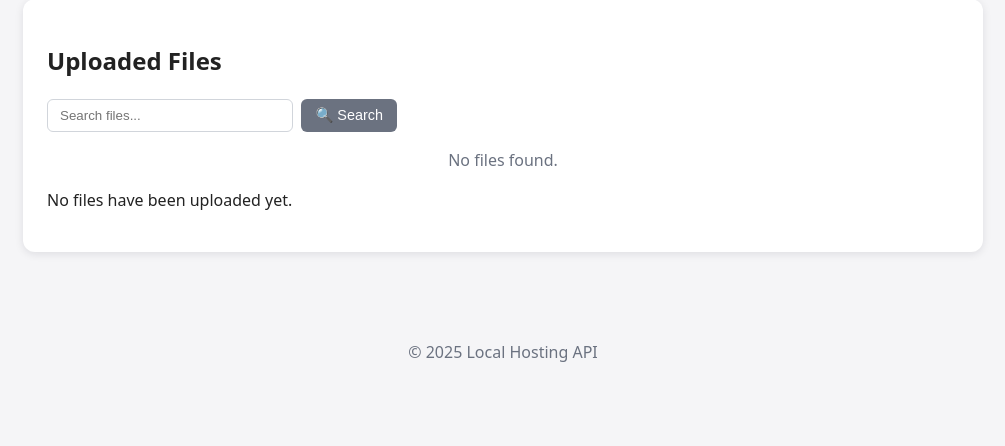
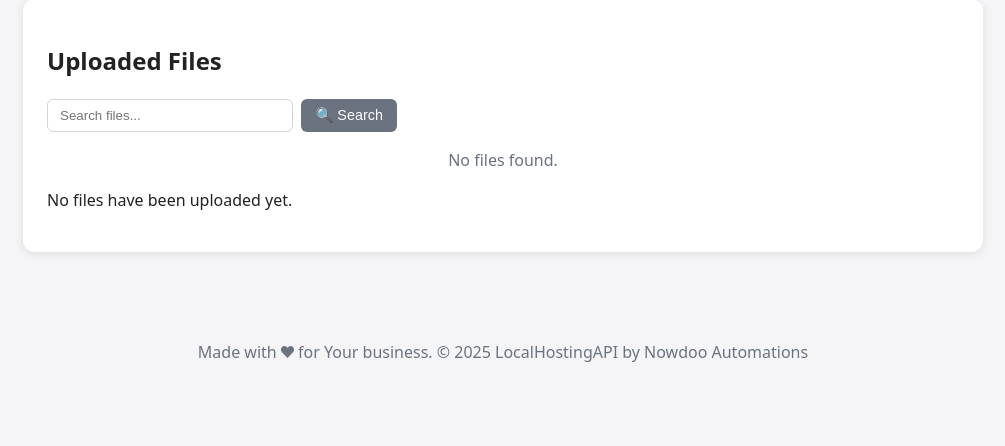
Before and after one commit to hastla007/LocalHostingAPI, a Flask app: page /hosting in a window 1280 px wide. Shown: the part 101-547 px from the top of the page, without its empty margins (137-1142 px from the left). Run offline with Flask 3, Linux system fonts and the light colour scheme; data that the repository does not hold is empty; parts of the project's set-up code (start-up, migrations or seed data) failed here and were passed over; some libraries are stand-ins or nearby versions.

Commit message:
Update base.html

```diff
--- a/app/templates/base.html
+++ b/app/templates/base.html
@@ -5,6 +5,7 @@
     <meta name="viewport" content="width=device-width, initial-scale=1" />
     <title>{{ title or "Local Hosting API" }}</title>
     <link rel="stylesheet" href="{{ url_for('static', filename='styles.css') }}" />
+    <link rel="stylesheet" href="https://code.ionicframework.com/ionicons/2.0.1/css/ionicons.min.css" />
   </head>
   <body>
     <header>
@@ -47,7 +48,7 @@
       {% block content %}{% endblock %}
     </main>
     <footer>
-      <p>&copy; {{ current_year or now().year }} Local Hosting API</p>
+      <p class="love">Made with <i class="icon ion-heart"></i> for Your business. © 2025 LocalHostingAPI by Nowdoo Automations</p>
     </footer>
     {% block scripts %}{% endblock %}
   </body>
```
